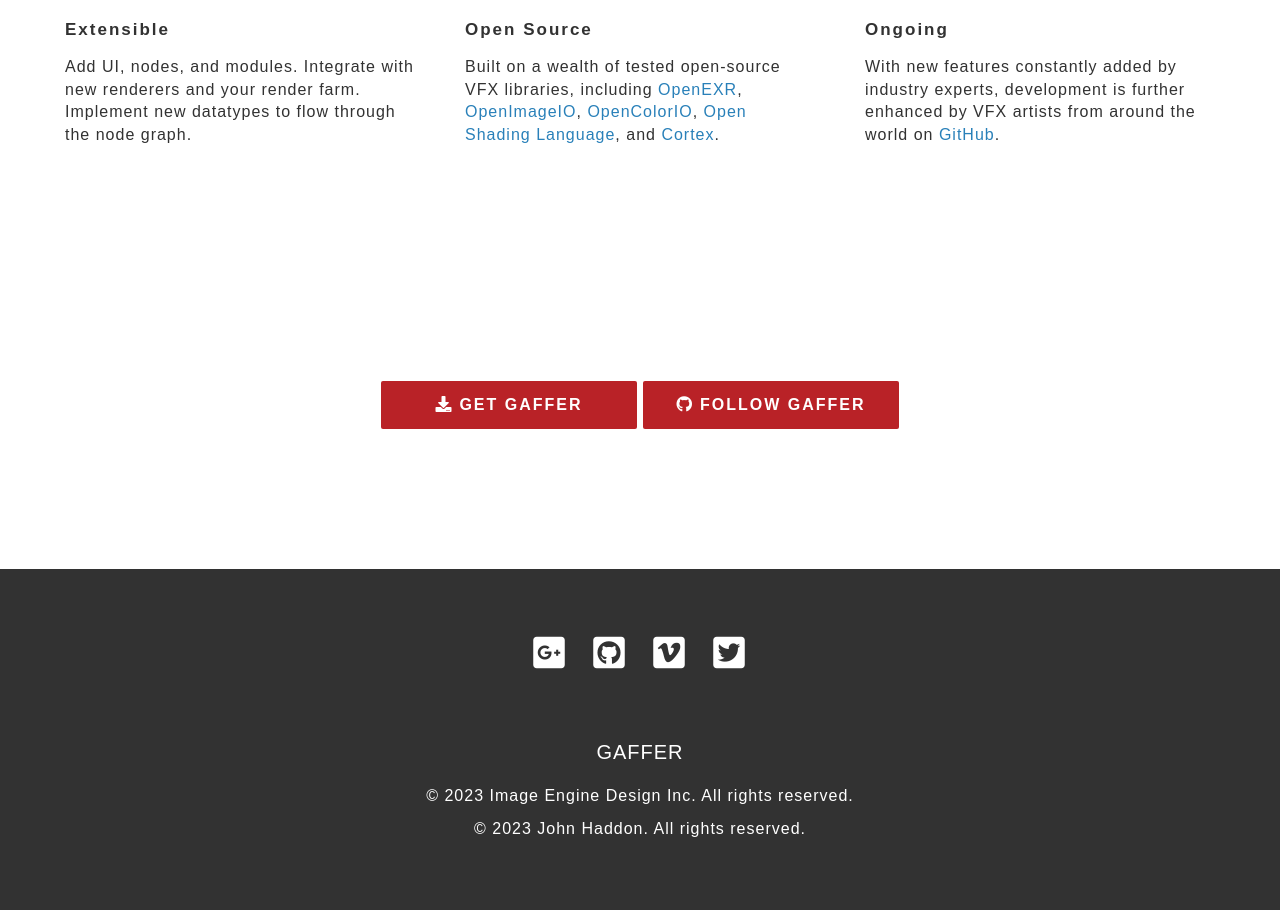
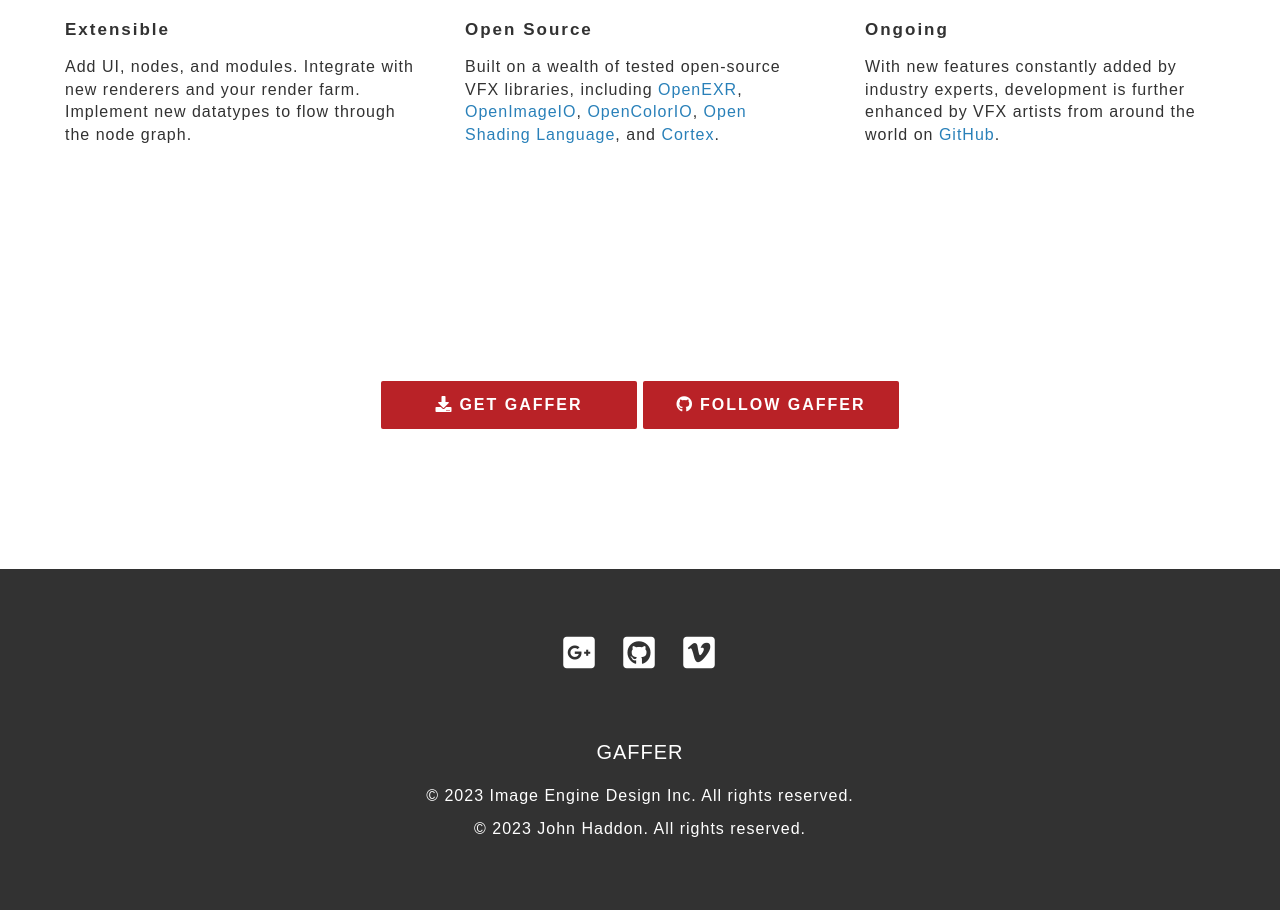
Before and after one commit to GafferHQ/gafferhq.github.io, a Jekyll site: the page built from index.html, in a window 1280 px wide. Shown: the part 3951-4861 px from the top of the page. Built offline with Jekyll 4.4.1, drawn with Linux system fonts in a browser that asks for light colours; some web fonts are replaced; the list of posts is cut into pages by our own code.

Commit message:
footer.html : Remove Twitter link

```diff
--- a/_includes/footer.html
+++ b/_includes/footer.html
@@ -13,9 +13,6 @@
                             </li>
                             <li class="link mr-0" style="padding: 0 10px">
                                 <a class="white" href="https://vimeo.com/gafferhq" style="font-size: 36px"><i class="fab fa-vimeo-square"></i></a>
-                            </li>
-							<li class="link mr-0" style="padding: 0 10px">
-                                <a class="white" href="https://twitter.com/GafferHQ" style="font-size: 36px"><i class="fab fa-twitter-square"></i></a>
                             </li>
                         </ul>
                     </div>
```
